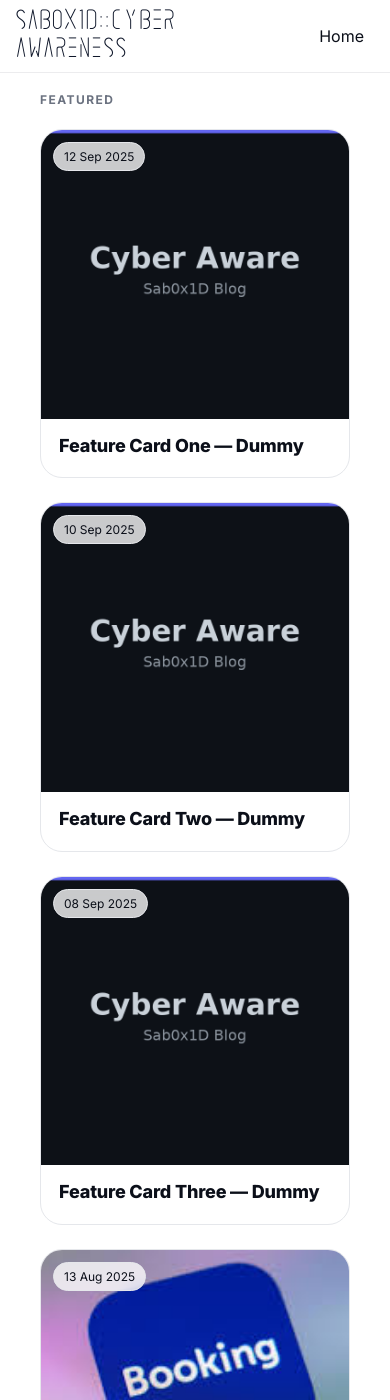
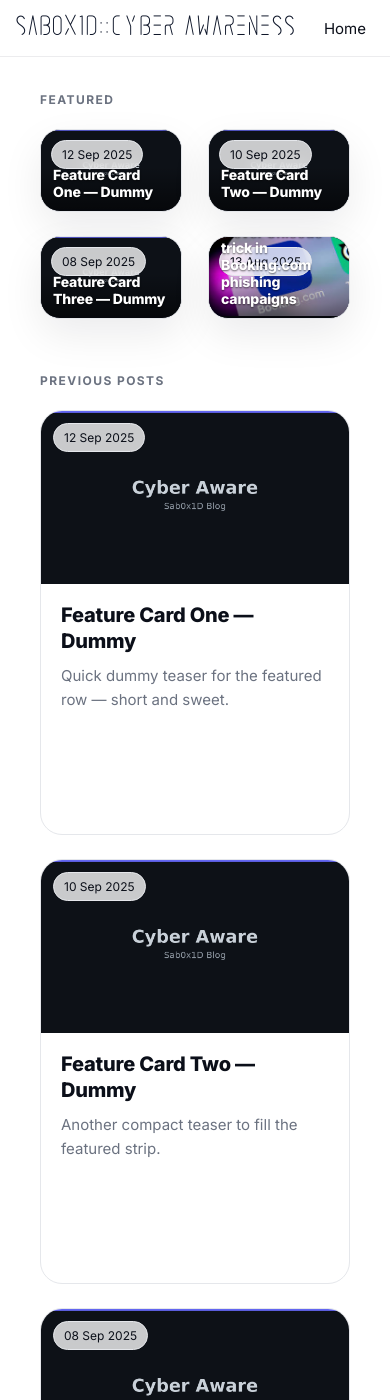
Before and after one commit to Sab0x1D/blogs, a Jekyll site: the page built from index.html, in a window 390 px wide and 1400 px high. Built offline with Jekyll 4.4.1, drawn with Linux system fonts in a browser that asks for light colours.

Commit message:
logo | topics grid small screen fix

```diff
--- a/assets/css/site.css
+++ b/assets/css/site.css
@@ -602,3 +602,105 @@
 
 /* (Optional) if another section is last on the page, this helps too */
 .container > .section:last-child { margin-bottom: 20px; }
+
+/* ===== Featured → compact tiles on mobile (match "Popular Topics") ===== */
+@media (max-width: 640px){
+  /* Force 2-up grid for Featured on phones */
+  .featured-row{
+    grid-template-columns: repeat(2, minmax(0,1fr)) !important;
+    gap: var(--gap);
+  }
+
+  /* Tile look for each featured card */
+  .featured-row .card.card--sm{
+    position: relative;
+    overflow: hidden;
+    border-radius: 20px;
+    box-shadow: var(--shadow);
+    background: #0b0f19; /* allows nice fade/edge on slow image loads */
+  }
+
+  /* Keep a compact, media-first aspect ratio like the topic tiles */
+  .featured-row .card.card--sm .media{
+    aspect-ratio: 16 / 9 !important;
+  }
+
+  /* Ensure the image fills the tile */
+  .featured-row .card.card--sm .thumb{
+    position: absolute;
+    inset: 0;
+    width: 100%;
+    height: 100%;
+    object-fit: cover;
+  }
+
+  /* Soft gradient for legible text */
+  .featured-row .card.card--sm::after{
+    content:"";
+    position:absolute; inset:0;
+    background: linear-gradient(to top, rgba(0,0,0,.55), rgba(0,0,0,0) 55%);
+    pointer-events:none;
+  }
+
+  /* Date chip stays top-left */
+  .featured-row .card.card--sm .meta-top{
+    position:absolute;
+    top:10px; left:10px;
+    z-index:2;
+  }
+
+  /* Overlay the title at the bottom (compact, like topic labels) */
+  .featured-row .card.card--sm .body{
+    position: absolute;
+    left: 12px; right: 12px; bottom: 10px;
+    padding: 0;
+    background: transparent;
+    z-index: 2;
+  }
+  .featured-row .card.card--sm .title{
+    color:#fff;
+    font-weight:800;
+    font-size:14px;
+    line-height:1.2;
+    margin:0;
+    text-shadow: 0 1px 2px rgba(0,0,0,.6);
+  }
+
+  /* Hide desktop-only bits on mobile tiles */
+  .featured-row .card.card--sm .excerpt,
+  .featured-row .card.card--sm .meta{
+    display: none !important;
+  }
+}
+
+/* Single-column fallback for very small phones */
+@media (max-width: 360px){
+  .featured-row{ grid-template-columns: 1fr !important; }
+}
+
+/* ===== Responsive brand: keep logo/title on one line on small screens ===== */
+.site-header .wrapper{ min-width: 0; }               /* allow children to shrink */
+.site-title{
+  white-space: nowrap;                                /* never wrap */
+  overflow: hidden; text-overflow: ellipsis;          /* trim gracefully if needed */
+  flex: 1 1 auto;                                     /* title takes available space */
+}
+.site-nav{ flex: 0 0 auto; }                          /* nav stays compact */
+
+/* Tighten spacing + scale title down a bit more on phones */
+@media (max-width: 640px){
+  .site-header .wrapper{ gap: 12px; }
+  .site-title{
+    font-size: clamp(20px, 6.2vw, 28px);              /* slightly smaller than before */
+    letter-spacing: 0.06em;                           /* reduce tracking to avoid wrap */
+  }
+  .site-nav .page-link{ font-size: 15px; padding: 8px 8px; }
+}
+
+/* Ultra-small phones */
+@media (max-width: 360px){
+  .site-title{
+    font-size: clamp(18px, 5.6vw, 24px);
+    letter-spacing: 0.045em;
+  }
+}
```
